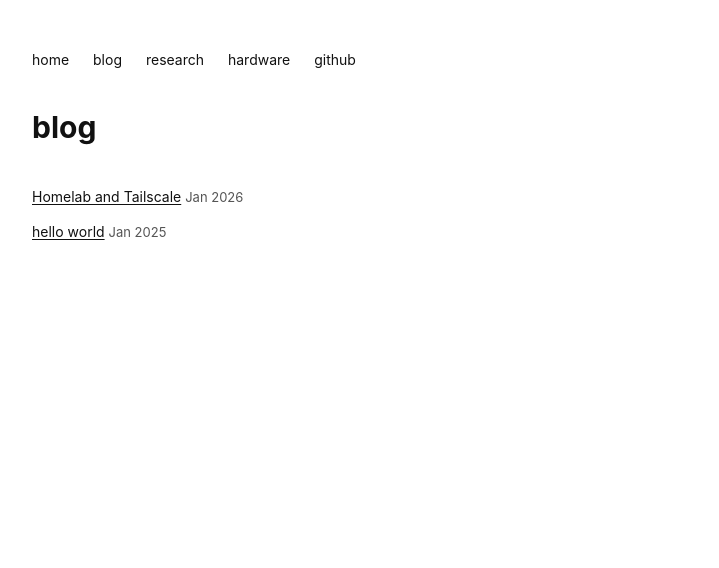
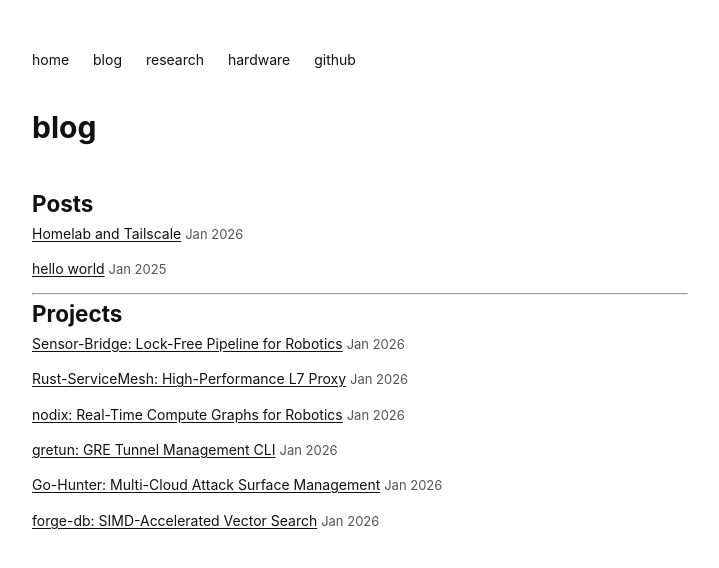
Before and after one commit to HueCodes/HueCodes.github.io, a Jekyll site: the page built from blog.md, in a window 1280 px wide. Shown: the top 568 px of the page, without its empty margins (280-999 px from the left). Built offline with Jekyll 4.4.1, drawn with Linux system fonts in a browser that asks for light colours; part of the change alters nothing that is shown.

Commit message:
Add project blog posts with diagrams
- nodix: real-time compute graphs for robotics
- forge-db: SIMD-accelerated vector search
- go-hunter: multi-cloud attack surface management
- sensor-bridge: lock-free pipeline for robotics
- rust-servicemesh: high-performance L7 proxy
- gretun: GRE tunnel management CLI

Split blog page into Posts and Projects sections

````diff
--- /dev/null
+++ b/_posts/2026-01-31-forge-db.md
@@ -0,0 +1,69 @@
+---
+layout: post
+title: "forge-db: SIMD-Accelerated Vector Search"
+date: 2026-01-31
+category: projects
+---
+
+High-performance vector database with IVF-PQ and HNSW indexing. Pure Rust, no external dependencies.
+
+![Architecture](/assets/images/projects/forge-db-architecture.png)
+
+## What It Does
+
+Vector search finds the most similar items in a dataset. You have a query embedding (from an LLM, image encoder, etc.) and want the k nearest neighbors from millions of stored vectors. Brute force computes every distance—accurate but O(N). forge-db uses approximate algorithms that trade small recall losses for orders-of-magnitude speedups.
+
+Use cases: semantic search, RAG retrieval, recommendation systems, duplicate detection. Anywhere you'd compute cosine similarity or L2 distance at scale.
+
+## Index Types
+
+**BruteForce**: Computes all distances. 100% recall, O(N) time. Baseline for correctness testing and small datasets.
+
+**IVF (Inverted File)**: Partitions vectors into clusters via k-means. At query time, only search the nearest clusters. `nprobe` controls how many clusters to check—higher means better recall, slower search.
+
+**IVF-PQ**: Adds Product Quantization to IVF. Vectors are compressed to 8-bit codes, reducing memory 16-32x. Distance computation uses precomputed lookup tables. The recall hit is ~5-10% but memory savings are massive.
+
+**HNSW**: Hierarchical Navigable Small World graphs. Builds a multi-layer graph where each node connects to nearby vectors. Search is logarithmic—start at top layer, greedily descend. Best latency, highest memory usage.
+
+## SIMD Implementation
+
+Distance computation dominates runtime. A 768-dim vector needs 768 multiplies and adds per comparison. SIMD processes multiple floats per instruction.
+
+The implementation detects CPU features at startup:
+- AVX-512: 16 floats/instruction
+- AVX2+FMA: 8 floats/instruction
+- ARM NEON: 4 floats/instruction
+- Scalar fallback
+
+Runtime dispatch means one binary runs optimally everywhere. No compile-time feature flags needed.
+
+## Product Quantization
+
+PQ splits each vector into M subvectors (typically 8-32). Each subvector is quantized to the nearest centroid from a trained codebook. A 768-dim float32 vector (3KB) becomes 32 bytes.
+
+At query time, compute distances from the query to all centroids once. Then for each database vector, sum the precomputed distances for its codes. This replaces 768 FMAs with 32 table lookups.
+
+There tradeoff though, quantization introduces error. Reranking (fetch top-100 compressed, recompute exact distances, return top-10) recovers most recall.
+
+## Challenges & Lessons
+
+This has probably been my most challenging rust project I have taken on. Cache alignment matters more than I expected. Aligning vectors to 64-byte boundaries improved throughput 15%. False sharing in parallel builds was another 10%.
+
+Testing approximate algorithms is hard. "96% recall" means 4% of results are wrong. I built a test harness that compares against brute force and flags regressions. Statistical tests catch recall drops early.
+
+## Benchmarks
+
+| Config | Latency | Recall | Memory |
+|--------|---------|--------|--------|
+| IVF-PQ nprobe=16 | 520µs | 69% | 31 MB |
+| IVF-PQ + rerank | 1.0ms | 96% | 31 MB |
+
+## What I'd Do Differently
+
+GPU acceleration is the obvious next step. Distance computation is insanely parallel. A CUDA backend would unlock another 10-100x.
+
+I'd also explore binary quantization. 1-bit codes with Hamming distance are even faster than PQ for initial candidate filtering. This will be a good next step for my learning.
+
+---
+
+[View on GitHub](https://github.com/HueCodes/forge-db)
--- /dev/null
+++ b/_posts/2026-01-31-go-hunter.md
@@ -0,0 +1,78 @@
+---
+layout: post
+title: "Go-Hunter: Multi-Cloud Attack Surface Management"
+date: 2026-01-31
+category: projects
+---
+
+Cloud security platform for discovering and monitoring assets across AWS, GCP, Azure, Cloudflare, and DigitalOcean.
+
+![Dashboard](/assets/images/projects/go-hunter-dashboard.png)
+
+## What It Does
+
+Attack surface management answers: "What's exposed to the internet?" Organizations spin up cloud resources constantly. VMs, storage buckets, DNS records, load balancers—each is a potential entry point. Go-Hunter discovers these assets, scans them for misconfigurations, and tracks changes over time.
+
+The multi-cloud angle matters. Reality is messy and most companies us multiple providers. Switching between them is a pain and the goal with Go-Hunter is to solve this.
+
+## Cloud Integrations
+
+Each provider has an integration module:
+
+**AWS**: EC2 instances, S3 buckets, Route53 zones, ELBs. Uses IAM credentials with read-only policies.
+
+**GCP**: Compute instances, Cloud Storage, Cloud DNS. Service account with Viewer role.
+
+**Azure**: Virtual Machines, Storage Accounts, DNS zones. App registration with Reader role.
+
+**Cloudflare**: DNS records, zones. API token with read permissions.
+
+**DigitalOcean**: Droplets, Spaces, domains. Personal access token.
+
+Credentials are encrypted at rest using age. Each organization's credentials are isolated—multi-tenant from the start.
+
+## Architecture
+
+The API server (Chi router) handles HTTP requests and serves the HTMX dashboard. It's stateless—all state lives in PostgreSQL.
+
+Background workers (Asynq + Redis) run discovery and scanning jobs. Workers pull from a queue, execute scans, write results back to Postgres. Horizontal scaling is trivial—add more workers.
+
+The data model: Organizations have Users and Credentials. Scans produce Assets. Assets have Findings (open ports, misconfigs). Everything is timestamped for historical queries.
+
+## Scanning Capabilities
+
+**Asset discovery**: Enumerates all resources from cloud APIs. Runs on schedule or on-demand.
+
+**Port scanning**: TCP connect scan on common ports. Identifies running services.
+
+**S3 bucket checks**: Tests for public access, ACL misconfigurations.
+
+**Service detection**: Banner grabbing to identify software versions.
+
+**Drift detection**: SHA256 hash of asset state. Alerts when configurations change.
+
+## Challenges & Lessons
+
+Rate limiting across providers required careful tuning. AWS throttles aggressively. The solution: per-provider rate limiters with exponential backoff. Scans take longer but don't get blocked.
+
+Credential security was non-negotiable. Encrypting at rest, never logging secrets, audit trails for access. The age library made encryption straightforward.
+
+Scale testing revealed database bottlenecks. Indexing asset lookups and batching inserts got us to 1K assets/minute.
+
+## Security Considerations
+
+Credentials are encrypted with age before storage. Decryption happens in-memory only when needed for scans.
+
+Multi-tenant isolation uses row-level filtering. Every query includes organization ID. No cross-tenant data leakage.
+
+Audit logging tracks credential access, scan initiation, and configuration changes. If something goes wrong, there's a trail.
+
+## What I'd Do Differently
+
+The HTMX dashboard works but feels limited for complex filtering. A proper frontend framework might be worth the complexity for power users.
+
+I'd add vulnerability correlation earlier. Right now it finds open ports but doesn't cross-reference with CVE databases. That's the natural next step.
+
+---
+
+[View on GitHub](https://github.com/HueCodes/Go-Hunter)
--- /dev/null
+++ b/_posts/2026-01-31-gretun.md
@@ -0,0 +1,88 @@
+---
+layout: post
+title: "gretun: GRE Tunnel Management CLI"
+date: 2026-01-31
+category: projects
+---
+
+Simple CLI for creating and managing GRE tunnels on Linux. Built for cloud VPC interconnection.
+
+![GRE Tunnel Topology](/assets/images/projects/gretun-tunnel.png)
+
+## What It Does
+
+GRE (Generic Routing Encapsulation) tunnels connect networks over the internet. You have two sites with private IP ranges. GRE wraps their traffic in IP packets, routes it across the public internet, and unwraps it at the destination.
+
+gretun is a CLI for managing these tunnels on Linux. Create, list, probe, delete—without remembering `ip tunnel` syntax or netlink flags.
+
+Why did I pick GRE over others? It's simple, widely supported, and kernel-native. No userspace daemon, no key exchange, no handshake latency. For trusted networks (VPCs you control), the simplicity is a big factor.
+
+## How GRE Works
+
+GRE encapsulates packets:
+
+```
+Original: [Inner IP Header] [Payload]
+Tunneled: [Outer IP Header] [GRE Header] [Inner IP Header] [Payload]
+```
+
+The outer IP header routes the packet across the internet using public IPs. The GRE header marks it as encapsulated (IP protocol 47). The inner packet travels unchanged.
+
+At the remote endpoint, the kernel strips outer headers and delivers the inner packet to the tunnel interface. Applications see a normal network interface with private IPs.
+
+## CLI Design
+
+Four commands cover the lifecycle:
+
+**create**: Set up a tunnel. Specify local/remote endpoints (public IPs), tunnel IP (private), optional GRE key.
+
+```bash
+gretun create --name tun0 --local 10.0.0.1 --remote 10.0.0.2 \
+  --tunnel-ip 192.168.1.1/30
+```
+
+**list**: Show all GRE tunnels with their configuration. JSON output for scripting.
+
+**probe**: ICMP health check to the remote tunnel IP. Configurable thresholds for alerting.
+
+**delete**: Tear down the tunnel and clean up routes.
+
+The commands mirror the mental model: create a tunnel, verify it works, delete when done.
+
+## Netlink Integration
+
+Linux network configuration happens through netlink sockets. The `vishvananda/netlink` library provides a Go interface.
+
+Creating a tunnel:
+1. Create a GRE link with local/remote addresses
+2. Add the tunnel IP address to the interface
+3. Bring the interface up
+4. (Optional) Add routes for remote subnets
+
+The library handles netlink message serialization. Error handling required care—partial failures can leave interfaces in broken states. The CLI rolls back on errors.
+
+## Challenges & Lessons
+
+Testing without multiple machines was the main hurdle. Network namespaces simulate separate hosts on one box. Two namespaces with veth pairs can test the full tunnel flow locally.
+
+Privilege management: netlink requires CAP_NET_ADMIN. The CLI checks permissions early and fails with a clear message rather than cryptic netlink errors.
+
+MTU issues surprised me. GRE adds 24 bytes of overhead. If the outer path has 1500 MTU, inner packets larger than 1476 bytes get fragmented or dropped. The CLI sets tunnel MTU automatically. This took me awhile to figure out. I learned that MTU is a common source of network issues.
+
+## Use Cases
+
+**Site-to-site VPN**: Connect on-prem to cloud VPC. GRE tunnels are simpler than IPsec for trusted networks.
+
+**Multi-cloud networking**: Link AWS VPC to GCP VPC. Each cloud has public IPs; GRE bridges the private ranges.
+
+**Lab environments**: Create isolated networks for testing. Spin up tunnels, run experiments, tear down.
+
+## What I'd Do Differently
+
+IPv6 support is the gap here, I was fine with skipping it for the current iteration. Go-Hunter is IPv4-only. Adding IPv6 outer headers and inner addresses would double the use cases so it will be added next.
+
+Health checks could be smarter. Current probe is ICMP-based. Checking actual application connectivity (TCP handshake, HTTP request) would catch more failure modes.
+
+---
+
+[View on GitHub](https://github.com/HueCodes/gretun)
--- /dev/null
+++ b/_posts/2026-01-31-nodix.md
@@ -0,0 +1,66 @@
+---
+layout: post
+title: "nodix: Real-Time Compute Graphs for Robotics"
+date: 2026-01-31
+category: projects
+---
+
+Real-time compute graph engine for robotics applications. DAG-based execution with deterministic scheduling.
+
+![Vision Pipeline](/assets/images/projects/nodix-vision-pipeline.png)
+
+## What It Does
+
+Robotics systems process data from multiple sensors simultaneously—cameras, IMUs, LiDAR. Each sensor feeds into processing nodes that transform, filter, and fuse data before outputting control signals. A compute graph models this as a directed acyclic graph where nodes are processing units and edges are data flows.
+
+nodix executes these graphs with real-time guarantees. Nodes declare their deadlines and data dependencies. The scheduler (EDF or Rate Monotonic) ensures high-priority nodes meet their deadlines. If your camera runs at 30fps and your control loop needs 1000Hz, the scheduler handles it.
+
+I tried my best to get this done in a single week and that turned out to be a herculean effort but I am glad I pushed to iterate this quickly. It was fun and I was able to push my limits and learn a lot.
+
+## Architecture
+
+The system has four node types:
+- **Source**: Produces data (sensors, timers)
+- **Filter**: Transforms single inputs (detection, preprocessing)
+- **Fusion**: Combines multiple inputs (sensor fusion, state estimation)
+- **Sink**: Consumes data (actuators, logging)
+
+Nodes connect through typed ports. A node declares input/output ports with specific data types. The graph validates connections at construction—you can't wire an image port to an IMU port.
+
+![Sensor Fusion Pipeline](/assets/images/projects/nodix-sensor-fusion.png)
+
+Two executors are available. The single-threaded executor processes nodes in topological order—deterministic but limited throughput. The parallel executor distributes ready nodes across threads—higher throughput but requires careful synchronization.
+
+## Key Design Decisions
+
+**Zero-copy data flow.** Large data (images, point clouds) is wrapped in `Arc`. Nodes receive shared references rather than copies. A 1080p image passes through five nodes without a single memcpy.
+
+**Pluggable scheduling.** EDF (Earliest Deadline First) prioritizes urgent work. Rate Monotonic assigns static priorities based on period. FIFO and priority-based options exist for simpler cases. The scheduler is a trait—swap implementations without changing node code.
+
+**HDR histograms for latency.** Every node records execution time in a histogram. p50, p99, max latencies are available at runtime. When a deadline is missed, you know exactly which node and by how much.
+
+## Challenges & Lessons
+
+Determinism vs throughput is the core tension. Single-threaded execution is predictable but leaves cores idle. Parallel execution is fast but introduces scheduling jitter. The solution was making this an explicit choice—users pick the executor that fits their constraints.
+
+Type safety across dynamic connections was tricky. Nodes are trait objects (dynamic dispatch) but ports are generic (static types). The compromise: runtime type checking at connection time, zero-cost after construction.
+
+Debugging deadline misses required good tooling. Chrome tracing export lets you visualize exactly when each node ran. Combined with histograms, you can identify bottlenecks quickly.
+
+## Performance
+
+- **5K+ iterations/sec** throughput
+- **<1ms p99 latency**
+- Zero-copy for images, point clouds, tensors
+
+## What I'd Do Differently
+
+The executor abstraction could be cleaner. Right now switching executors requires some boilerplate. A builder pattern would help.
+
+I'd add more built-in nodes. Currently users implement everything. A library of common operations (rate limiting, buffering, basic transforms) would reduce friction.
+
+I wanted to get this done in a few days but that turned out to be a herculean effort. This is still in early iteration. I think another month or two of tweaking and iterating will help me improve it further.
+
+---
+
+[View on GitHub](https://github.com/HueCodes/nodix)
--- /dev/null
+++ b/_posts/2026-01-31-rust-servicemesh.md
@@ -0,0 +1,83 @@
+---
+layout: post
+title: "Rust-ServiceMesh: High-Performance L7 Proxy"
+date: 2026-01-31
+category: projects
+---
+
+Service mesh data plane with circuit breakers, rate limiting, and gRPC support. Built on Tokio, Hyper, and Tower.
+
+![Proxy Architecture](/assets/images/projects/servicemesh-architecture.png)
+
+## What It Does
+
+A service mesh proxy sits between your services, handling cross-cutting concerns: retries, timeouts, circuit breaking, load balancing, observability. Instead of implementing this in every service, you deploy a proxy sidecar that handles it transparently.
+
+This project is the data plane—the proxy itself. It handles HTTP/1.1, HTTP/2, and gRPC traffic with sub-millisecond overhead.
+
+This seemed like a no-brainer to imrpove my grasp on Networking.
+
+
+## Request Flow
+
+1. **TLS termination**: ALPN negotiates HTTP/1.1 or HTTP/2
+2. **Rate limiting**: Token bucket check per client IP
+3. **Routing**: Match request to upstream based on path/headers
+4. **Circuit breaker**: Check upstream health, fail fast if open
+5. **Load balancing**: Select backend (round-robin, least-conn, random)
+6. **Upstream connection**: Forward request, stream response back
+
+Each step is a Tower middleware layer. Layers compose cleanly—add or remove functionality without touching other code.
+
+## Circuit Breaker
+
+![Circuit Breaker States](/assets/images/projects/servicemesh-circuit-breaker.png)
+
+The circuit breaker prevents cascade failures. When an upstream starts failing, stop sending it traffic.
+
+Three states:
+- **Closed**: Normal operation. Track failure rate.
+- **Open**: Too many failures. Reject requests immediately with 503.
+- **Half-Open**: After timeout, allow probe requests. Success closes the circuit, failure reopens.
+
+Each upstream has its own circuit breaker. One failing backend doesn't affect healthy ones.
+
+Configuration: failure threshold (5 failures), success threshold (2 successes), timeout (30s). All tunable per-route.
+
+## Lock-Free Design
+
+The proxy handles thousands of concurrent connections. Traditional locking creates contention.
+
+**DashMap** for routing tables: Concurrent hashmap with fine-grained locking. Reads don't block each other.
+
+**Atomics** for circuit breakers: State machine transitions use compare-and-swap. No locks, no contention.
+
+**Arc** for shared config: Read-heavy, write-rare data uses atomic reference counting. Config updates swap the Arc pointer.
+
+Result: 52M ops/sec on the circuit breaker path. Locking would cap around 5M.
+
+## Challenges & Lessons
+
+HTTP/2 multiplexing was complex. Multiple requests share one connection. Backpressure, flow control, and stream prioritization all needed handling. Hyper does the heavy lifting but configuration matters.
+
+Tower's service trait took time to internalize. Everything is `Service<Request, Response=Response, Error=Error>`. Once it clicks, composition is powerful. Before it clicks, the type errors are cryptic.
+
+Testing concurrent behavior required property-based testing. Random request sequences, random failures, assert invariants hold. Found several edge cases unit tests missed.
+
+## Performance
+
+| Component | Throughput |
+|-----------|------------|
+| Circuit breaker | 52M ops/sec |
+| Rate limiter | 20M ops/sec |
+| Router (exact) | 30M ops/sec |
+
+## What I'd Do Differently
+
+The configuration system is basic. YAML files work but hot reloading would help. An xDS-compatible control plane interface would enable integration with Istio/Envoy ecosystems.
+
+I'd add distributed tracing from the start. Propagating trace headers and emitting spans to Jaeger/Zipkin is table stakes for production debugging.
+
+---
+
+[View on GitHub](https://github.com/HueCodes/Rust-ServiceMesh)
--- /dev/null
+++ b/_posts/2026-01-31-sensor-bridge.md
@@ -0,0 +1,77 @@
+---
+layout: post
+title: "Sensor-Bridge: Lock-Free Pipeline for Robotics"
+date: 2026-01-31
+category: projects
+---
+
+High-throughput sensor processing pipeline with lock-free SPSC buffers and sub-microsecond latency.
+
+![Pipeline Architecture](/assets/images/projects/sensor-bridge-pipeline.png)
+
+## What It Does
+
+Robotics sensors produce data at high rates. An IMU outputs 1000 samples/second. A LiDAR pushes 300K points/second. This data needs filtering, fusion, and forwarding—without blocking the sensor or dropping samples.
+
+Sensor-Bridge is a 4-stage pipeline optimized for this workload. Each stage runs on its own thread. Stages communicate through lock-free ring buffers. No mutexes, no syscalls, no jitter.
+
+## Pipeline Stages
+
+**Ingestion**: Receives raw sensor data. Timestamps arrivals, handles protocol parsing.
+
+**Filtering**: Validates and transforms. Outlier rejection, unit conversion, coordinate transforms.
+
+**Aggregation**: Combines multiple inputs. Running statistics, windowed averages, sensor fusion.
+
+**Output**: Final delivery. Forwarding to control loops, logging, network transmission.
+
+Each stage is a trait. Plug in your own processing logic. The pipeline handles threading and data flow.
+
+## Lock-Free Design
+
+The SPSC (single-producer, single-consumer) ring buffer is the core primitive. One thread writes, one thread reads, no locks needed.
+
+Implementation details:
+- Power-of-two buffer size for fast modulo (bitwise AND)
+- Cache-line padding between head/tail pointers (prevents false sharing)
+- Acquire-release memory ordering (minimal synchronization)
+
+Why lock-free? Mutexes cause priority inversion. A high-priority thread blocks waiting for a low-priority thread holding the lock. In real-time systems, this means missed deadlines. Lock-free structures eliminate this class of bugs.
+
+## Backpressure Handling
+
+When a downstream stage can't keep up, the buffer fills. Three strategies:
+
+**Block**: Producer waits for space. Simple, preserves all data, but propagates slowdowns upstream.
+
+**Drop oldest**: Overwrite stale data. Good for sensors where only recent values matter.
+
+**Drop newest**: Reject incoming data. Preserves historical data at the cost of gaps.
+
+The choice depends on your application. IMU data for state estimation needs continuity—drop oldest. Event streams might need drop newest to avoid stale processing.
+
+## Challenges & Lessons
+
+Debugging lock-free code is painful. Race conditions are intermittent. The fix: extensive stress testing with ThreadSanitizer, plus formal reasoning about memory ordering.
+
+Memory ordering took multiple iterations to get right. Relaxed ordering is fast but wrong. SeqCst is correct but slow. Acquire-release hits the sweet spot for SPSC.
+
+Benchmarking required care. Measuring nanosecond operations means cache effects dominate. Warm-up runs, pinned cores, and isolated CPUs were necessary for stable numbers.
+
+## Performance
+
+| Metric | Result |
+|--------|--------|
+| Pipeline throughput | >1M items/sec |
+| Stage processing | 2.2B items/sec |
+| Channel latency | ~20ns |
+
+## What I'd Do Differently
+
+SPSC limits you to one producer and one consumer. An MPMC (multi-producer, multi-consumer) variant would enable fan-in/fan-out patterns. The tradeoff is complexity—MPMC lock-free queues are significantly harder to implement correctly.
+
+I'd also add built-in metrics. Right now users instrument manually. Integrating latency histograms per stage would help debugging.
+
+---
+
+[View on GitHub](https://github.com/HueCodes/Sensor-Bridge)
--- a/blog.md
+++ b/blog.md
@@ -15,9 +15,12 @@ title: blog
   <h1>blog</h1>
 </div>
 
-{% if site.posts.size > 0 %}
+## Posts
+
+{% assign regular_posts = site.posts | where_exp: "post", "post.category != 'projects'" %}
+{% if regular_posts.size > 0 %}
 <ul class="post-list">
-  {% for post in site.posts %}
+  {% for post in regular_posts %}
   <li>
     <a href="{{ post.url | relative_url }}">{{ post.title }}</a>
     <time datetime="{{ post.date | date_to_xmlschema }}">{{ post.date | date: "%b %Y" }}</time>
@@ -27,3 +30,21 @@ title: blog
 {% else %}
 <p>nothing here yet.</p>
 {% endif %}
+
+---
+
+## Projects
+
+{% assign project_posts = site.posts | where: "category", "projects" %}
+{% if project_posts.size > 0 %}
+<ul class="post-list">
+  {% for post in project_posts %}
+  <li>
+    <a href="{{ post.url | relative_url }}">{{ post.title }}</a>
+    <time datetime="{{ post.date | date_to_xmlschema }}">{{ post.date | date: "%b %Y" }}</time>
+  </li>
+  {% endfor %}
+</ul>
+{% else %}
+<p>nothing here yet.</p>
+{% endif %}
````
Also changed, not shown: assets/images/projects/forge-db-architecture.png (added), assets/images/projects/go-hunter-dashboard.png (added), assets/images/projects/gretun-tunnel.png (added), assets/images/projects/nodix-sensor-fusion.png (added), assets/images/projects/nodix-vision-pipeline.png (added), assets/images/projects/sensor-bridge-pipeline.png (added), assets/images/projects/servicemesh-architecture.png (added), assets/images/projects/servicemesh-circuit-breaker.png (added).
